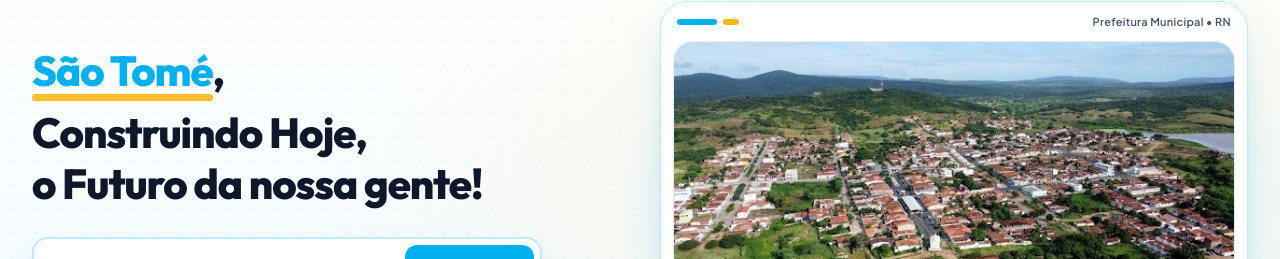
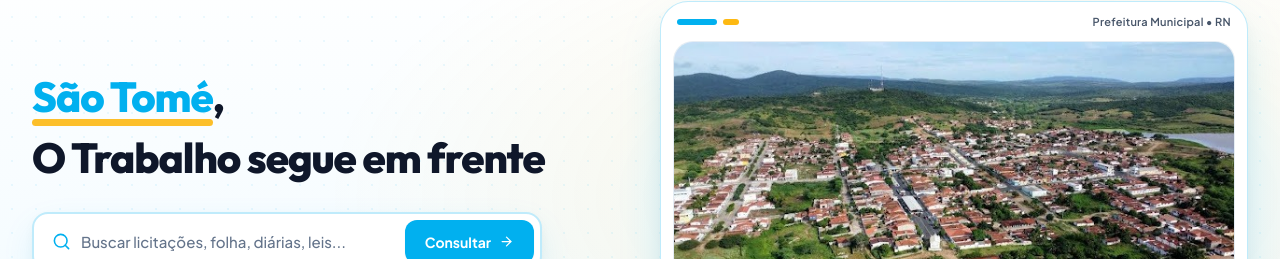
Before and after one commit to adrianolprn03-dot/portalsaotome, a Next.js app: page / in a window 1280 px wide. Shown: the part 183-442 px from the top of the page. Built offline with nearby package versions, Linux system fonts and the light colour scheme; no server answers; the database is empty.

Commit message:
feat: alterar titulo do hero para Sao Tome, O Trabalho segue em frente

```diff
--- a/src/components/home/HeroSection.tsx
+++ b/src/components/home/HeroSection.tsx
@@ -130,8 +130,7 @@ export default function HeroSection() {
                                 </span>
                                 <span className="text-slate-900">,</span>
                             </span>
-                            <span className="block">Construindo Hoje,</span>
-                            <span className="block">o Futuro da nossa gente!</span>
+                            <span className="block">O Trabalho segue em frente</span>
                         </h1>
 
                         {/* Unified Search Command Bar */}
```
